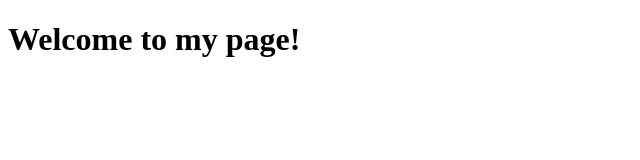
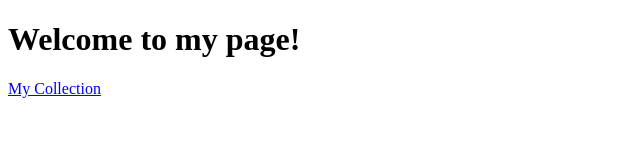
Before and after one commit to IndimaDias/IndimaDias.github.io_1, a plain HTML site: page index.html in a window 1280 px wide. Shown: the whole page, without its empty margins (0-640 px from the left). Drawn offline with Linux system fonts and the light colour scheme.

Commit message:
Modified to attach new site

```diff
--- a/index.html
+++ b/index.html
@@ -8,5 +8,6 @@
 </head>
 <body>
    <h1>Welcome to my page! </h1>
+   <a href="https://indimadias.github.io/mycollection/">My Collection</a>
 </body>
 </html>
```
